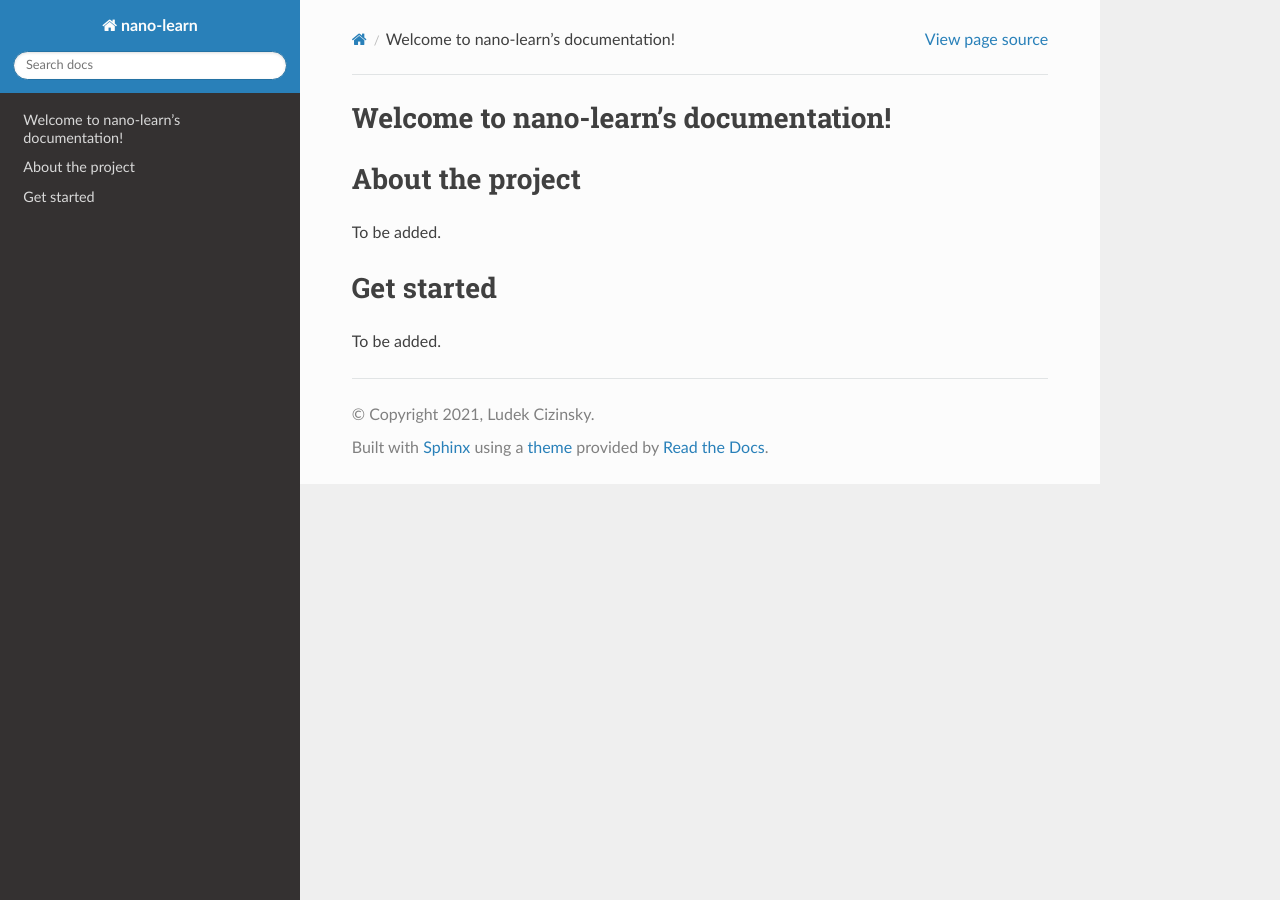
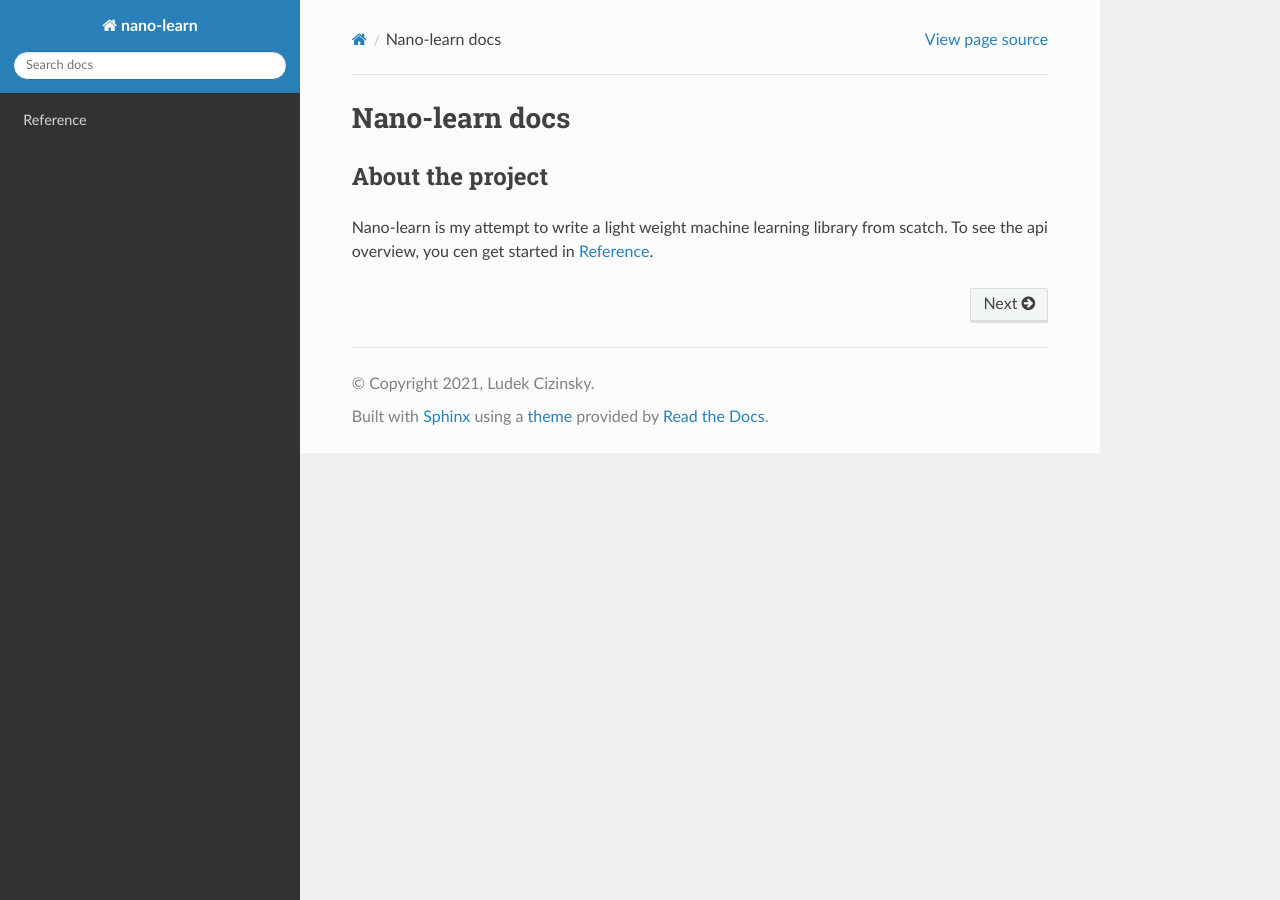
Before and after one commit to ludekcizinsky/nano-learn, a Sphinx documentation site: the page built from docs/source/index.rst, in a window 1280 px wide. Built offline with Sphinx 7.4.7 and the Read the Docs theme 2.0.0, drawn with Linux system fonts in a browser that asks for light colours.

Commit message:
Updated Docs

```diff
--- a/docs/source/conf.py
+++ b/docs/source/conf.py
@@ -10,9 +10,9 @@
 # add these directories to sys.path here. If the directory is relative to the
 # documentation root, use os.path.abspath to make it absolute, like shown here.
 #
-# import os
-# import sys
-# sys.path.insert(0, os.path.abspath('.'))
+import os
+import sys
+sys.path.insert(0, os.path.abspath('../..'))
 
 
 # -- Project information -----------------------------------------------------
@@ -36,6 +36,7 @@ extensions = [
     'sphinx.ext.autodoc',
     'sphinx.ext.autosummary',
     'sphinx.ext.intersphinx',
+    'sphinx.ext.napoleon'
 ]
 
 # Add any paths that contain templates here, relative to this directory.
@@ -52,7 +53,11 @@ exclude_patterns = []
 # The theme to use for HTML and HTML Help pages.  See the documentation for
 # a list of builtin themes.
 #
+import sphinx_rtd_theme
+
 html_theme = 'sphinx_rtd_theme'
+
+html_theme_path = [sphinx_rtd_theme.get_html_theme_path()]
 
 # Add any paths that contain custom static files (such as style sheets) here,
 # relative to this directory. They are copied after the builtin static files,
--- a/docs/source/index.rst
+++ b/docs/source/index.rst
@@ -1,10 +1,13 @@
-Welcome to nano-learn's documentation!
-======================================
+Nano-learn docs
+***************
 
 About the project
 =================
-To be added.
 
-Get started
-=================
-To be added.
+Nano-learn is my attempt to write a light weight machine learning library from scatch. To see the api overview, you cen get started in :ref:`Reference`.
+
+.. toctree::
+   :maxdepth: 1
+   :hidden:
+
+   reference/index
```
Also changed, not shown: docs/source/reference/datasets.rst (added, +7 -0 lines), docs/source/reference/exceptions.rst (added, +7 -0 lines), docs/source/reference/index.rst (added, +33 -0 lines), docs/source/reference/metrics.rst (added, +7 -0 lines).
